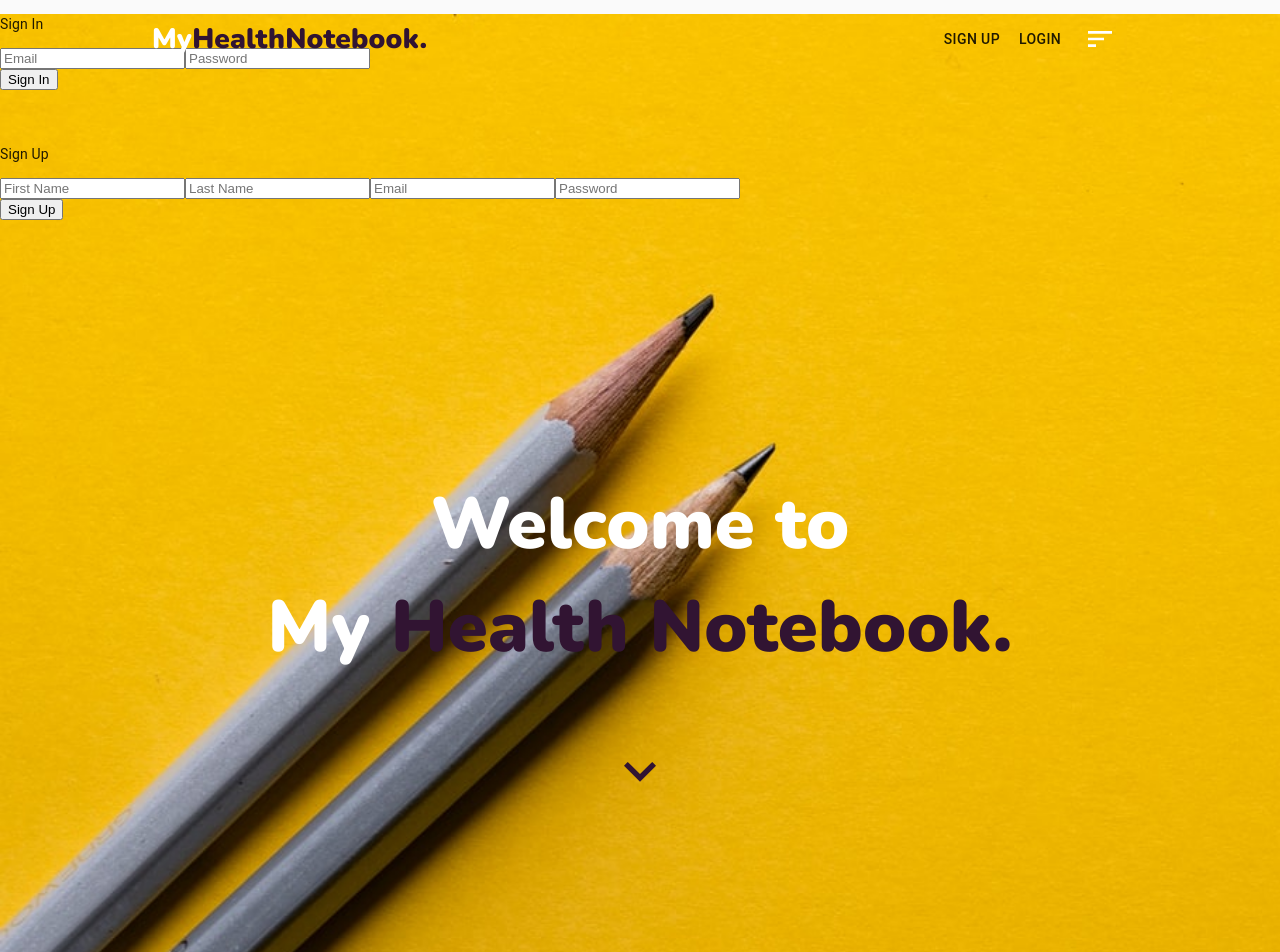
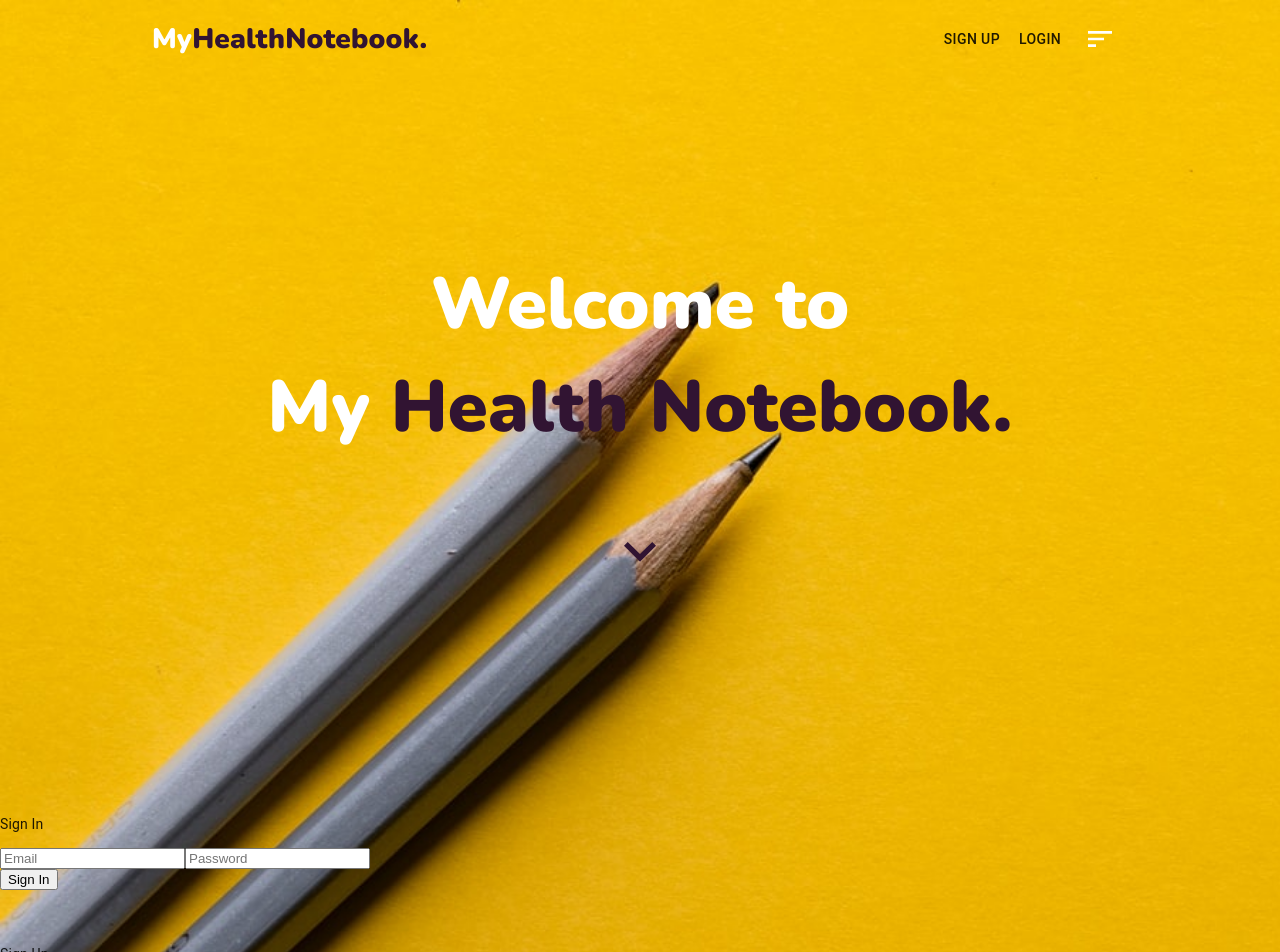
Before and after one commit to matthiatt/my_health_notebook, a React (Create React App) app in the folder client/: page / in a window 1280 px wide. Shown: the top 952 px of the page. Built offline with nearby package versions, Linux system fonts and the light colour scheme.

Commit message:
moved log in form

```diff
--- a/client/src/App.js
+++ b/client/src/App.js
@@ -18,8 +18,8 @@ export default function App() {
   return (
     <div className={classes.root}>
       <CssBaseline />
-      <Home />
       <Header />
+          <Home />
       <Body />
     </div>
   );
```
